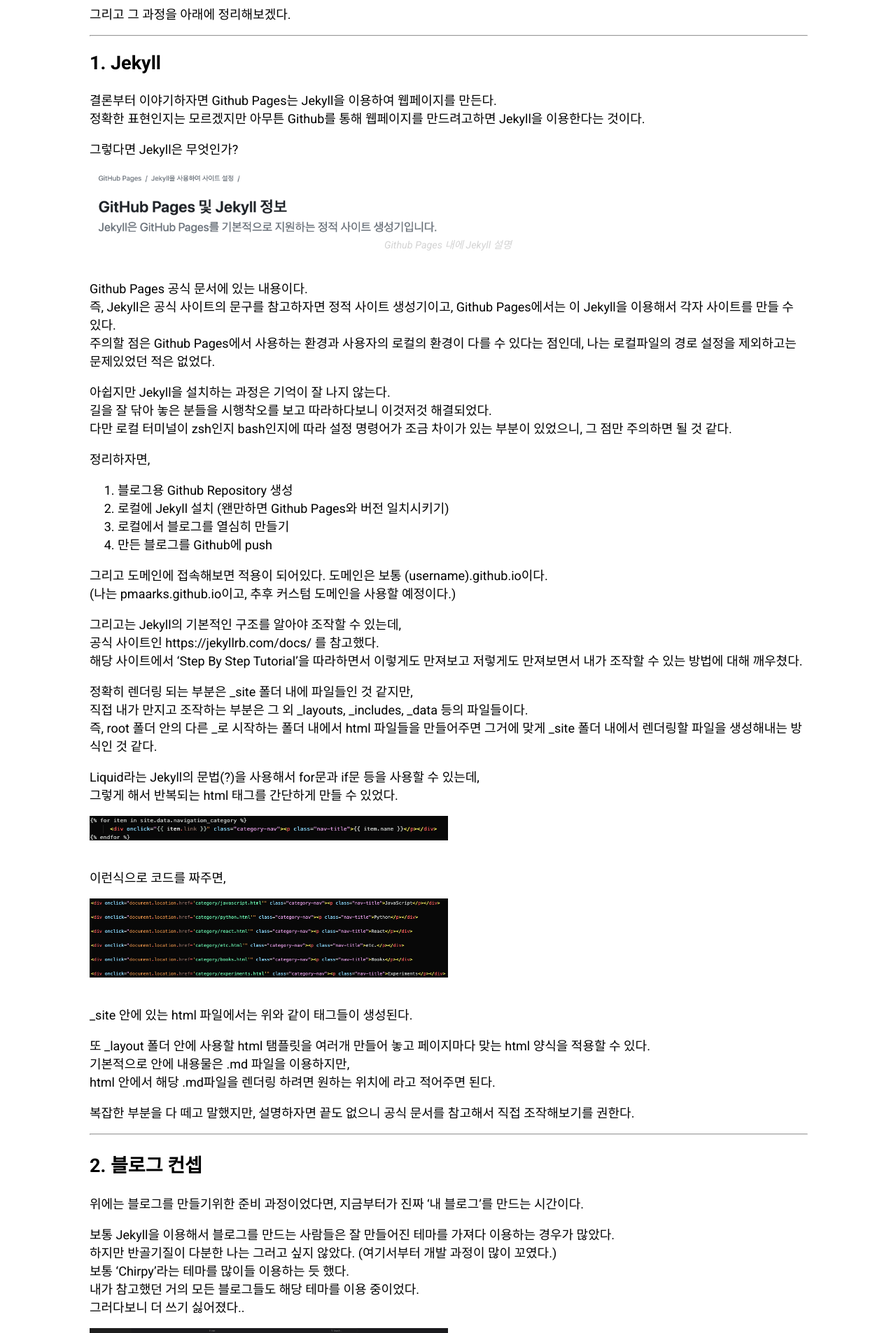
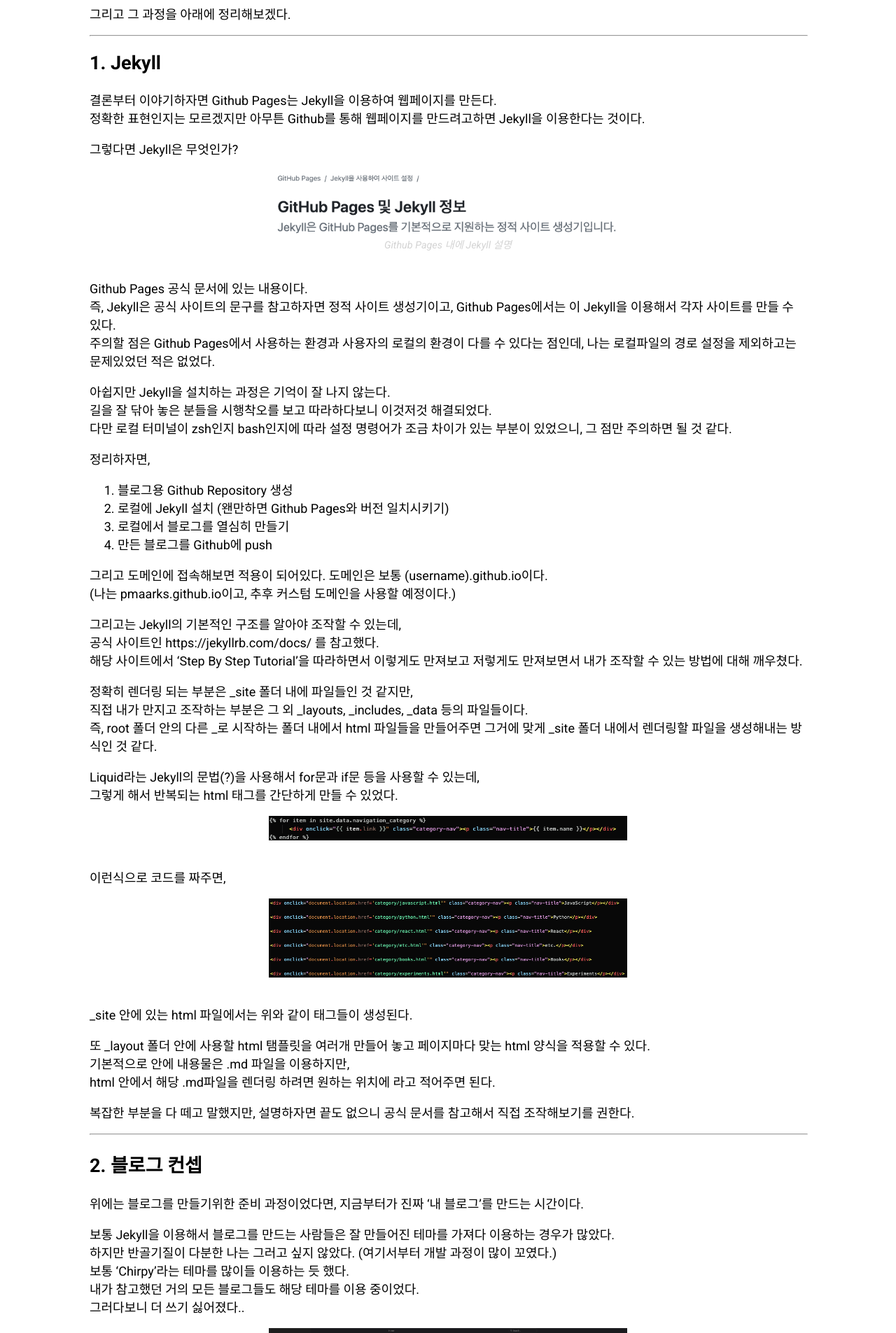
Before and after one commit to pmaarks/pmaarks.github.io, a Jekyll site: the page built from _posts/2024-07-28-[etc.]-블로그-제작기-1.md, in a window 1280 px wide. Shown: the part 497-2402 px from the top of the page at 70% size. Built offline with Jekyll 4.4.1, drawn with Linux system fonts in a browser that asks for light colours; nearby versions of some CDN libraries; library files that are not in the unit come from our copies; comment, search, counter and statistics services are not loaded.

Commit message:
add post 240728-1-4

````diff
--- a/_posts/2024-07-28-[etc.]-블로그-제작기-1.md
+++ b/_posts/2024-07-28-[etc.]-블로그-제작기-1.md
@@ -27,8 +27,8 @@
 
 
 그렇다면 Jekyll은 무엇인가?<br>
-<p class="post-image" align="center">
-    <img align="center" src="/assets/images/2024-07-28-[etc.]-블로그-제작기-1-1.png" width="50%" height="50%">
+<p class="post-image-wrapper" align="center">
+    <img align="center" src="/assets/images/2024-07-28-[etc.]-블로그-제작기-1-1.png" class="image" width="50%" height="50%">
     <em align="center" class="caption">Github Pages 내에 Jekyll 설명</em>
 </p><br>
 Github Pages 공식 문서에 있는 내용이다.<br>
@@ -61,13 +61,13 @@
 
 Liquid라는 Jekyll의 문법(?)을 사용해서 for문과 if문 등을 사용할 수 있는데,<br>
 그렇게 해서 반복되는 html 태그를 간단하게 만들 수 있었다.<br>
-<p class="post-image" align="center">
-    <img src="/assets/images/2024-07-28-[etc.]-블로그-제작기-1-11.png" width="50%" height="50%">
+<p class="post-image-wrapper" align="center">
+    <img src="/assets/images/2024-07-28-[etc.]-블로그-제작기-1-11.png" class="image" width="50%" height="50%">
 </p><br>
 이런식으로 코드를 짜주면,
 
-<p class="post-image" align="center">
-    <img src="/assets/images/2024-07-28-[etc.]-블로그-제작기-1-12.png" width="50%" height="50%">
+<p class="post-image-wrapper" align="center">
+    <img src="/assets/images/2024-07-28-[etc.]-블로그-제작기-1-12.png" class="image" width="50%" height="50%">
 </p><br>
 _site 안에 있는 html 파일에서는 위와 같이 태그들이 생성된다.<br>
 
@@ -88,8 +88,8 @@
 보통 'Chirpy'라는 테마를 많이들 이용하는 듯 했다.<br>
 내가 참고했던 거의 모든 블로그들도 해당 테마를 이용 중이었다.<br>
 그러다보니 더 쓰기 싫어졌다..<br>
-<p class="post-image" align="center">
-    <img src="/assets/images/2024-07-28-[etc.]-블로그-제작기-1-2.png" width="50%" height="50%">
+<p class="post-image-wrapper" align="center">
+    <img src="/assets/images/2024-07-28-[etc.]-블로그-제작기-1-2.png" class="image" width="50%" height="50%">
     <em align="center" class="caption">Chirpy Theme</em>
 </p><br>
 
@@ -101,8 +101,8 @@
 
 
 첫 번째 컨셉은 '기억 궁전'이다.<br>
-<p class="post-image" align="center">
-    <img src="/assets/images/2024-07-28-[etc.]-블로그-제작기-1-3.png" width="50%" height="50%">
+<p class="post-image-wrapper" align="center">
+    <img src="/assets/images/2024-07-28-[etc.]-블로그-제작기-1-3.png" class="image" width="50%" height="50%">
     <em align="center" class="caption">나는 기억력이 좋지 않다.</em>
 </p><br>
 
@@ -114,8 +114,8 @@
 
 그래서 만든게 글의 카테고리를 나누고 그 카테고리를 마치 방처럼 들락날락 거리도록 구성했다.<br>
 여기서 제일 중요한 것이 가로로 스크롤되는 카테고리들이다.<br>
-<p class="post-image" align="center">
-    <img src="/assets/images/2024-07-28-[etc.]-블로그-제작기-1-4.png" width="50%" height="50%">
+<p class="post-image-wrapper" align="center">
+    <img src="/assets/images/2024-07-28-[etc.]-블로그-제작기-1-4.png" class="image" width="50%" height="50%">
     <em align="center" class="caption">초기 카테고리 스크롤</em>
 </p><br>
 
@@ -127,8 +127,8 @@
 
 여기서 border-style 속성을 지우고, 색을 칠해서 좀 더 flat하고 minimal한 방향을 추구했다.<br>
 그 결과가 지금의 디자인(240727)이고, 아래의 이미지와 같다.<br>
-<p class="post-image" align="center">
-    <img src="/assets/images/2024-07-28-[etc.]-블로그-제작기-1-5.png" width="50%" height="50%">
+<p class="post-image-wrapper" align="center">
+    <img src="/assets/images/2024-07-28-[etc.]-블로그-제작기-1-5.png" class="image" width="50%" height="50%">
     <em align="center" class="caption">완성된 카테고리 스크롤</em>
 </p><br>
 
@@ -137,8 +137,8 @@
 개인적으로 흰 바탕의 디자인이 굉장히 깔끔하고 미래적이라는 관념이 있다.<br>
 블로그 또한 그렇게 만들고 싶었고, 초록색을 섞은 이유는 좋아하는 앨범의 색상 조합을 따라해봤다.<br>
 (이것과 별개로 다크모드는 추후 만들어 볼 예정이다.)<br>
-<p class="post-image" align="center">
-    <img src="/assets/images/2024-07-28-[etc.]-블로그-제작기-1-6.png" width="50%" height="50%">
+<p class="post-image-wrapper" align="center">
+    <img src="/assets/images/2024-07-28-[etc.]-블로그-제작기-1-6.png" class="image" width="50%" height="50%">
     <em align="center" class="caption">Frank Ocean의 "Blonde" (2016)</em>
 </p><br>
 
@@ -151,8 +151,8 @@
 각각 Hits와 giscus를 이용하면 된다고 한다.<br>
 조회수 기능인 Hits는 디자인이 맘에 들지 않아서 이것저것 만져보다가 포기했다.<br>
 아직까지 내 입맛대로 디자인을 바꾸는 법을 알지 못했다.<br>
-<p class="post-image" align="center">
-    <img src="/assets/images/2024-07-28-[etc.]-블로그-제작기-1-7.png">
+<p class="post-image-wrapper" align="center">
+    <img src="/assets/images/2024-07-28-[etc.]-블로그-제작기-1-7.png" class="image">
     <em align="center" class="caption">Hits 방문자 수 표시 예시</em>
 </p><br>
 
@@ -178,8 +178,8 @@
     reactions_enabled: # optional, default to the value of `1`
 ```
 그리고 나서 댓글을 추가하고 싶은 모든 페이지에 복사한 script 태그만 붙여넣어주면 아래와 같이 댓글을 달 수 있다.<br>
-<p class="post-image" align="center">
-    <img src="/assets/images/2024-07-28-[etc.]-블로그-제작기-1-8.png" width="50%" height="50%">
+<p class="post-image-wrapper" align="center">
+    <img src="/assets/images/2024-07-28-[etc.]-블로그-제작기-1-8.png" class="image" width="50%" height="50%">
     <em align="center" class="caption">giscus 댓글 예시</em>
 </p><br>
 
@@ -188,16 +188,16 @@
 때문에 처음에는 햄버거 버튼과 사이트를 이리저리 돌아다닐 수 있는 사이드바를 만들지 않았지만,<br>
 만들고 나니 결과는 대만족이다.<br>
 상세 디자인은 아직 미완성이지만, 기능상 문제 없으니 디자인 아이디어가 떠오를 떄까지는 추가 수정을 보류하려 한다.<br>
-<p class="post-image" align="center">
-    <img src="./assets/images/2024-07-28-[etc.]-블로그-제작기-1-9.png" width="50%" height="50%">
+<p class="post-image-wrapper" align="center">
+    <img src="/assets/images/2024-07-28-[etc.]-블로그-제작기-1-9.png" class="image" width="50%" height="50%">
     <em align="center" class="caption">각종 버튼과 Side Bar</em>
 </p><br>
 
 누르면 부드럽게 좌측에서 슬라이드 되어 나오는 기본적인 디자인을 추구했다.<br>
 다만 조잡하지만 내가 아는 CSS와 JS 지식을 활용하여 만들고 나니,<br>
 사이드바가 열리지 않은 상태에서도 열린 것과 같은 공간을 차지하고 있어서 뒷 부분이 클릭이 되지 않았다.<br>
-<p class="post-image" align="center">
-    <img src="/assets/images/2024-07-28-[etc.]-블로그-제작기-1-10.png" width="50%" height="50%">
+<p class="post-image-wrapper" align="center">
+    <img src="/assets/images/2024-07-28-[etc.]-블로그-제작기-1-10.png" class="image" width="50%" height="50%">
     <em align="center" class="caption">열리지 않았음에도 공간을 차지하고 있다.</em>
 </p><br>
 
--- a/_sass/main.scss
+++ b/_sass/main.scss
@@ -428,9 +428,14 @@
     width: 85vw;
 }
 
-.post-image {
+.post-image-wrapper {
     display: flex;
     flex-direction: column;
+    width: 100%;
+    margin: auto;
+}
+
+.image {
     margin: auto;
 }
 
````
